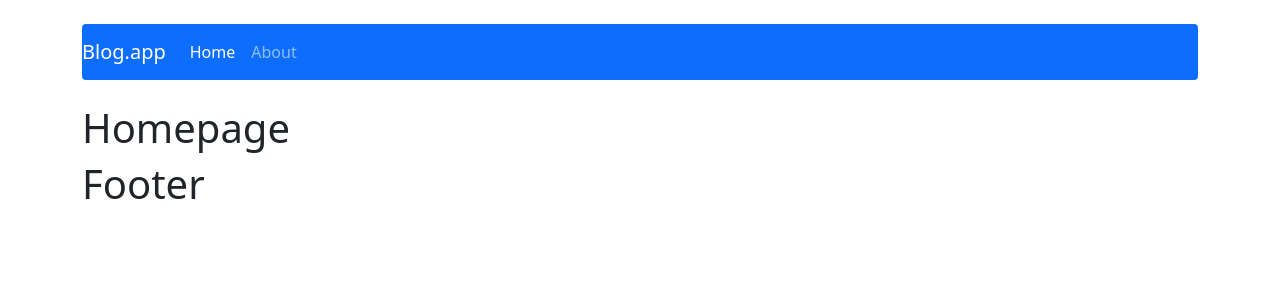
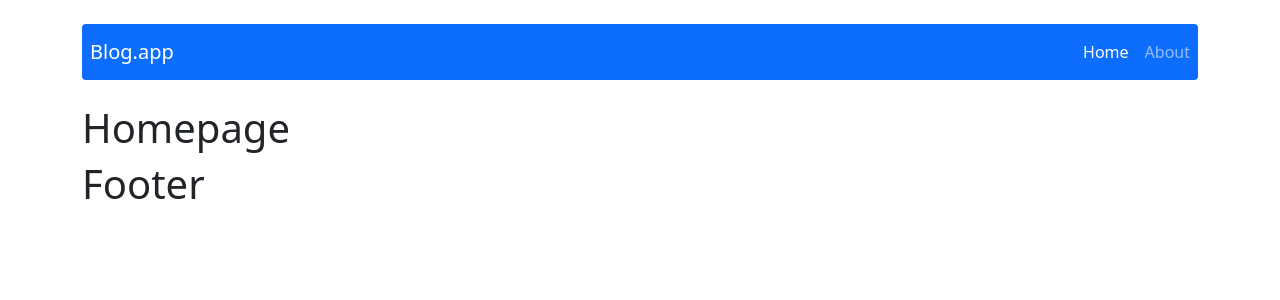
Before and after one commit to juliachanas/React-blog, a React (Create React App) app: page / in a window 1280 px wide. Shown: the top 300 px of the page. Built offline with nearby package versions, Linux system fonts and the light colour scheme.

Commit message:
Add styles tio navbar

```diff
--- a/src/components/views/NavBar/NavBar.js
+++ b/src/components/views/NavBar/NavBar.js
@@ -11,8 +11,10 @@ const NavBar = () => {
       expand='lg'
       className='mt-4 mb-4 rounded'
     >
-      <Navbar.Brand href='/'>Blog.app</Navbar.Brand>
-      <Nav className='me-auto'>
+      <Navbar.Brand href='/' style={{ marginLeft: '0.5rem' }}>
+        Blog.app
+      </Navbar.Brand>
+      <Nav className='ms-auto'>
         <Nav.Link as={NavLink} to='/'>
           Home
         </Nav.Link>
```
